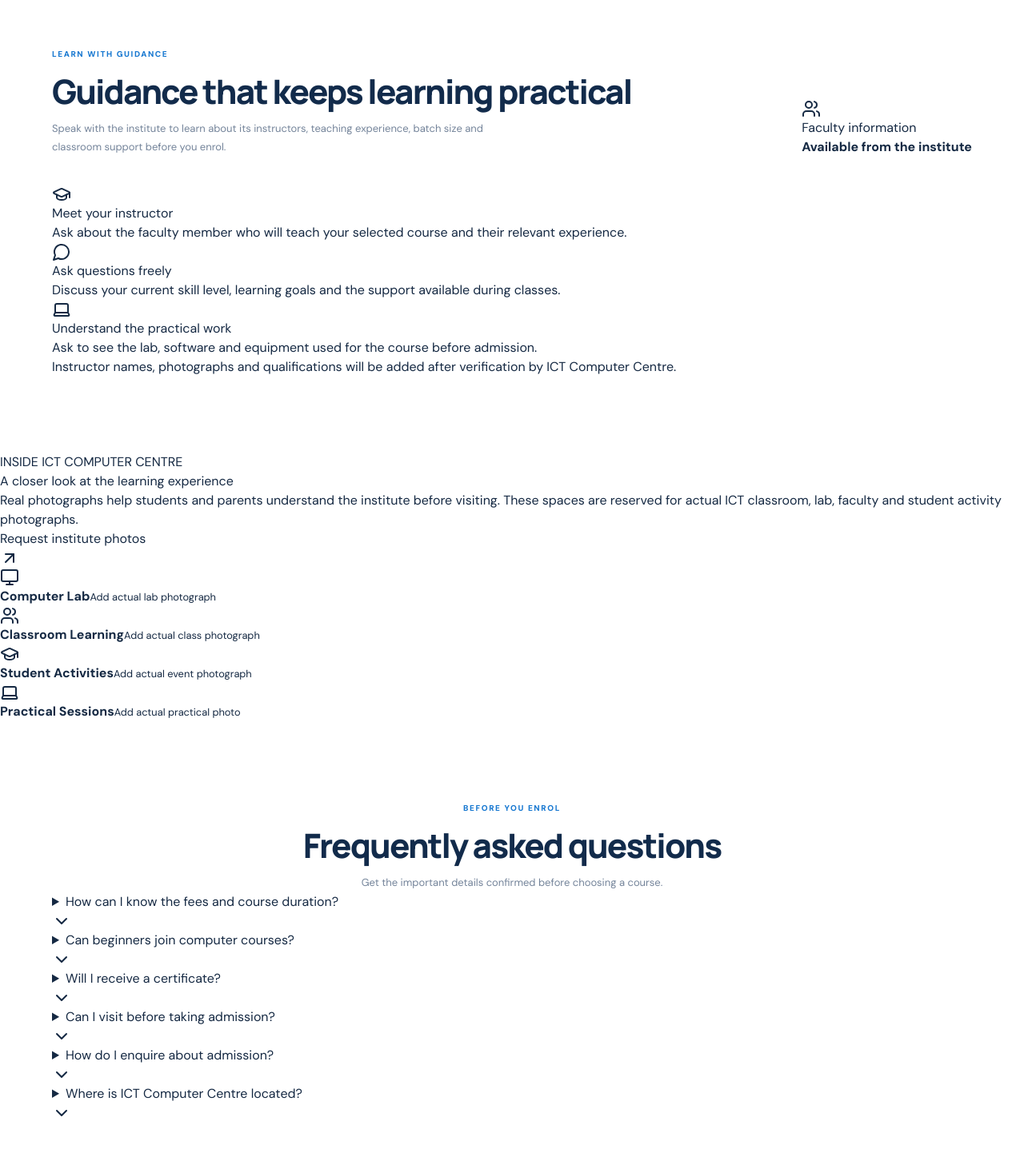
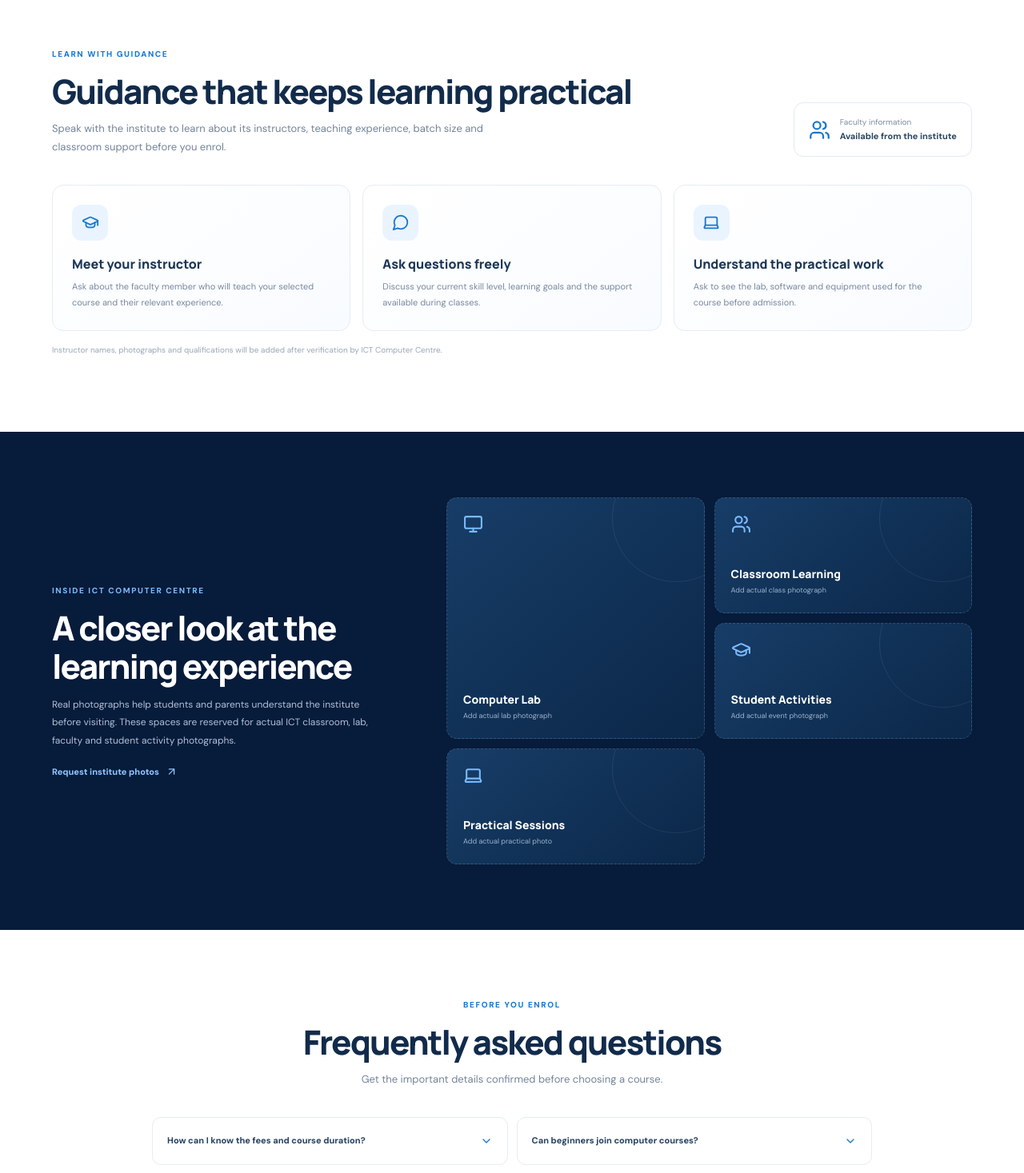
Before and after one commit to kunalkunar108/-ictcomputercentredumka.in, a React (Vite) app: page / in a window 1280 px wide. Shown: the part 3740-5207 px from the top of the page at 80% size. Built offline with nearby package versions, Linux system fonts and the light colour scheme.

Commit message:
Style expanded ICT faculty gallery FAQ and mobile admission experience

```diff
--- a/src/styles.css
+++ b/src/styles.css
@@ -53,3 +53,53 @@
  .detailBody aside{padding:19px}
  .detailDisclaimer{padding:15px 21px 25px}
 }
+
+
+/* Expanded institute experience */
+.facultyMark{display:flex;align-items:center;gap:12px;padding:15px 18px;border:1px solid #e2ebf4;border-radius:12px;color:#1978c9;font-size:10px;line-height:1.7}
+.facultyMark>svg{width:27px;height:27px}.facultyMark span{color:#7d8da1}.facultyMark b{color:#294765;font-size:11px}
+.facultyGrid{display:grid;grid-template-columns:repeat(3,1fr);gap:15px;margin-top:30px}
+.facultyGrid article{border:1px solid #e5edf5;border-radius:14px;padding:24px;background:linear-gradient(145deg,#fff,#f8fbff)}
+.facultyIcon{width:45px;height:45px;display:grid;place-items:center;background:#eaf4ff;color:#1879cf;border-radius:12px}
+.facultyIcon svg{width:22px}.facultyGrid h3{font:800 16px Manrope;color:#1d3858;margin:18px 0 8px}
+.facultyGrid p{font-size:11px;line-height:1.8;color:#78899e;margin:0}
+.contentNote{font-size:10px;color:#9aa8b7;margin-top:16px}
+.gallerySection{background:#071b3a;color:#fff;padding:82px max(calc((100vw - 1150px)/2),5%);display:grid;grid-template-columns:.8fr 1.2fr;gap:55px;align-items:center}
+.galleryIntro label{font-size:10px;font-weight:800;letter-spacing:.16em;color:#79baff}
+.galleryIntro h2{font:800 clamp(30px,4vw,42px)/1.13 Manrope;letter-spacing:-.045em;margin:13px 0;color:#fff}
+.galleryIntro p{font-size:12px;line-height:1.85;color:#adc1d8;max-width:420px}
+.galleryCta{display:inline-flex;align-items:center;gap:8px;color:#8cc6ff;font-size:11px;font-weight:800;margin-top:16px}
+.galleryCta svg{width:15px}
+.galleryGrid{display:grid;grid-template-columns:1fr 1fr;gap:12px}
+.galleryTile{min-height:145px;border:1px dashed #7294b855;background:linear-gradient(140deg,#173d67,#0b2748);border-radius:13px;display:flex;flex-direction:column;align-items:flex-start;justify-content:flex-end;padding:20px;position:relative;overflow:hidden}
+.galleryTile:before{content:'';position:absolute;width:160px;height:160px;border:1px solid #ffffff13;border-radius:50%;right:-45px;top:-55px}
+.galleryTile>svg{color:#7abaff;width:25px;height:25px;margin-bottom:auto}
+.galleryTile b{font:800 14px Manrope;color:#fff;position:relative}
+.galleryTile small{font-size:9px;color:#9db4ce;margin-top:5px;position:relative}
+.galleryLarge{grid-row:span 2;min-height:302px}
+.faqSection{padding-top:80px;padding-bottom:85px}
+.faqGrid{max-width:900px;margin:35px auto 0;display:grid;grid-template-columns:1fr 1fr;gap:11px}
+.faqGrid details{border:1px solid #e5edf4;border-radius:11px;padding:17px 18px;background:#fff}
+.faqGrid summary{display:flex;align-items:center;justify-content:space-between;gap:12px;list-style:none;cursor:pointer;color:#294563;font-size:11px;font-weight:800}
+.faqGrid summary::-webkit-details-marker{display:none}.faqGrid summary svg{width:16px;min-width:16px;color:#1979ce;transition:transform .2s}
+.faqGrid details[open] summary svg{transform:rotate(180deg)}
+.faqGrid details p{font-size:10px;line-height:1.8;color:#7b8ba0;margin:13px 0 0}
+.contactCall{display:inline-flex;align-items:center;gap:8px;border:1px solid #dbe7f2;border-radius:9px;padding:12px 15px;color:#176fbd;font-size:11px;font-weight:800;white-space:nowrap}
+.contactCall svg{width:16px}
+.footerLinks{display:flex;gap:15px;flex-wrap:wrap;margin-right:10px}
+.footerLinks button{border:0;background:none;color:#a9bdd5;font-size:10px;font-weight:700;cursor:pointer}
+.footerLinks button:hover{color:#fff}
+.mobileAdmission{display:none}
+@media(max-width:900px){.facultyMark{display:none}.gallerySection{gap:30px}.footerLinks{order:4;width:100%}}
+@media(max-width:680px){
+ .facultyGrid{grid-template-columns:1fr}.gallerySection{padding:60px 20px;grid-template-columns:1fr;gap:25px}
+ .galleryGrid{gap:9px}.galleryTile{min-height:130px;padding:15px}.galleryLarge{min-height:269px}
+ .faqSection{padding:60px 18px}.faqGrid{grid-template-columns:1fr;margin-top:26px}
+ .contact .sectionHead{display:flex;align-items:flex-start;flex-direction:column}
+ .contactCall{margin-top:16px}.footerLinks{gap:13px}
+ .mobileAdmission{display:flex;position:fixed;z-index:12;bottom:0;left:0;right:0;background:#fff;border-top:1px solid #e5edf4;padding:9px 12px calc(9px + env(safe-area-inset-bottom));gap:9px;box-shadow:0 -7px 25px #10274712}
+ .mobileAdmission a{flex:1;display:flex;align-items:center;justify-content:center;gap:7px;border-radius:8px;padding:11px 8px;font-size:11px;font-weight:800;background:#eaf4ff;color:#176fbd}
+ .mobileAdmission a:last-child{background:#20b967;color:#fff}.mobileAdmission svg{width:15px;height:15px}
+ .floatingWa{bottom:76px}
+ footer{padding-bottom:55px}
+}
```
